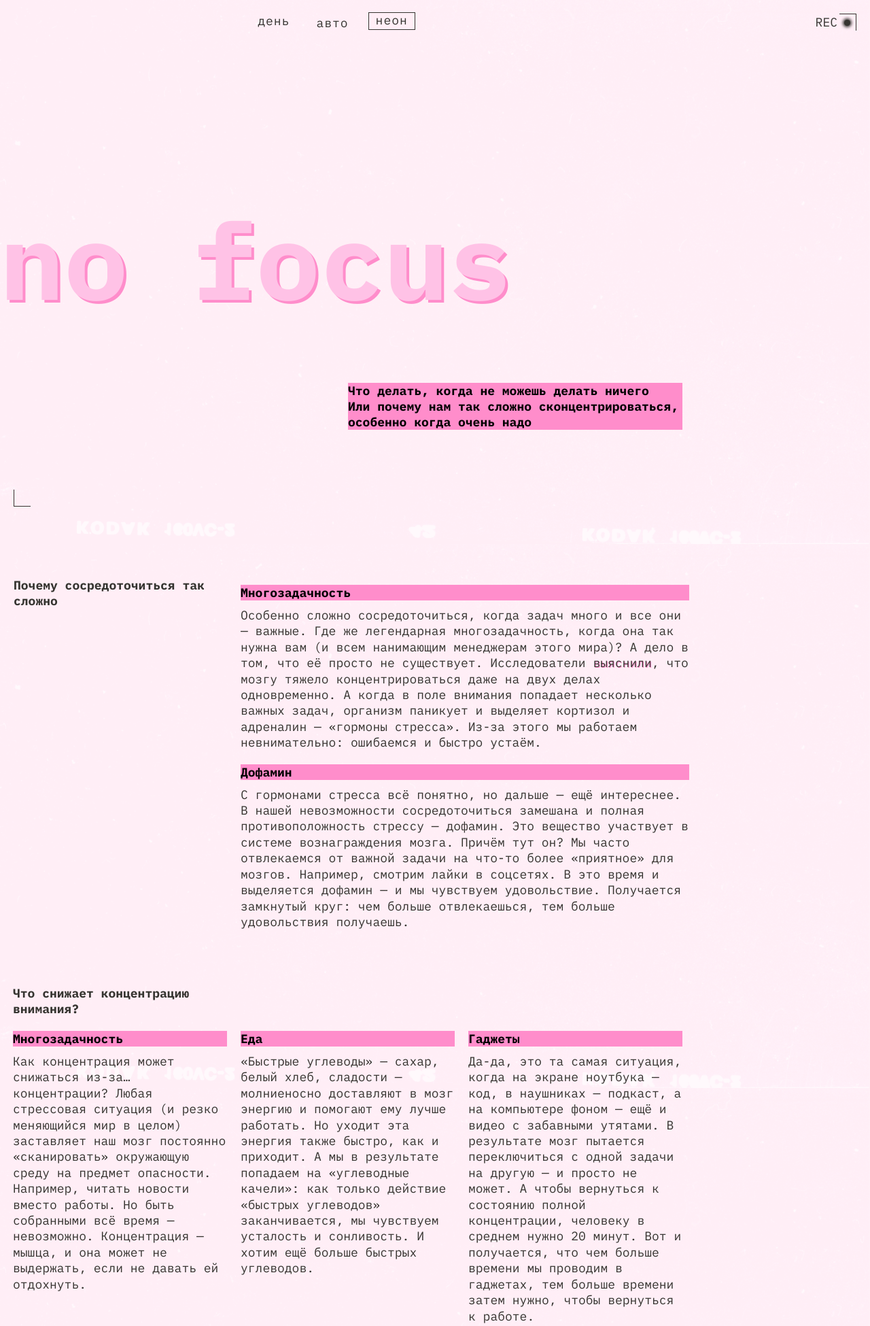
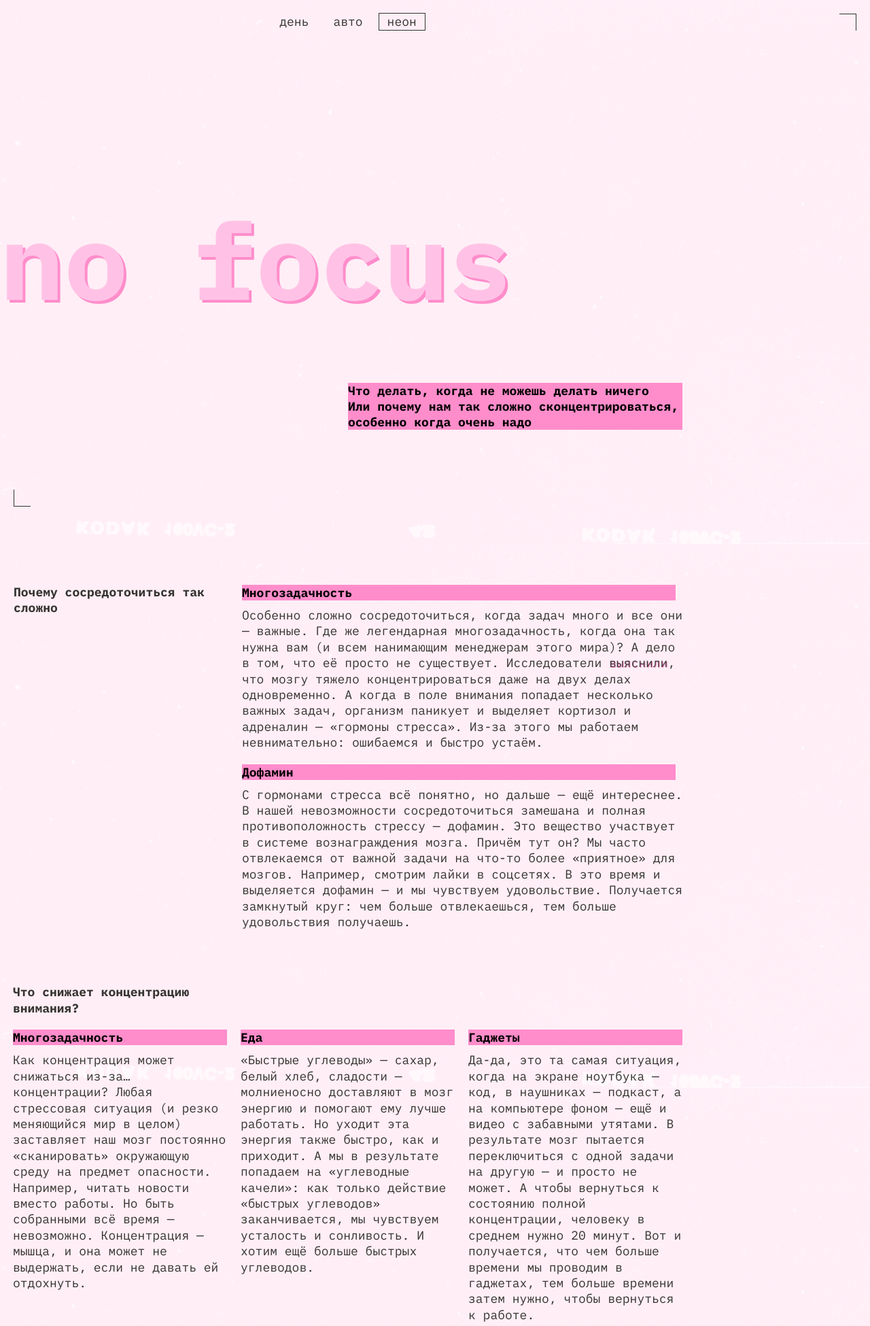
Before and after one commit to YanaPoddubnaya/slozhno-sosredotochitsya-fd, a plain HTML site: page index.html in a window 1280 px wide. Shown: the top 1950 px of the page at 68% size. Drawn offline with Linux system fonts and the light colour scheme.

Commit message:
refactor margins, paddings and all the dimensions

```diff
--- a/index.html
+++ b/index.html
@@ -43,7 +43,6 @@
           </ul>
         </nav>
       </div>
-      <div class="spacer"></div>
       <section class="header__section">
         <h1>no focus</h1>
       </section>
@@ -176,7 +175,7 @@
         </div>
       </section>
     </main>
-    <footer class="footer decorated-zone">
+    <footer class="footer">
       <div class="box__rec"></div>
       <div class="box"></div>
       <h2 class="footer__title">focus</h2>
--- a/styles/dark.css
+++ b/styles/dark.css
@@ -36,6 +36,10 @@
   h3 {
     color: #FF0070;
   }
+
+  .record {
+    visibility: visible;
+  }
 }
 
 .theme-dark .page {
@@ -45,3 +49,7 @@
 .theme-dark h3 {
   color: #FF0070 !important;
 }
+
+.theme-dark .record {
+  visibility: visible;
+}
--- a/styles/light.css
+++ b/styles/light.css
@@ -44,9 +44,6 @@
 
 .theme-light .header__theme-menu-button_type_light {
   outline: 1px solid var(--color-band);
-  padding-left: 13px;
-  padding: 0px 7px 6px 12px;
-  margin-top: 4px;
 }
 
 .theme-light .header__theme-menu-button_type_dark:hover {
@@ -59,10 +56,6 @@
 
 .theme-light .record {
   visibility: hidden;
-}
-
-.theme-light .header__section {
-  margin: 67px 31px 54px 11px;
 }
 
 .theme-light .title-text {
@@ -85,21 +78,11 @@
     margin-left: 5px;
   }
 
-.theme-light .header__section {
-    margin-top: 180px;
-    margin-left: 0;
-  }
-
 .theme-light .box {
     margin-top: 130px;
   }
 }
 @media (width>=1024px) {
-
-.theme-light .header__theme-menu-button_type_light {
-  padding: 1px 12px 5px 12px;
-  margin-left: 13px;
-  }
 
 .theme-light .title-text {
     margin-top: 112px;
--- a/styles/style.css
+++ b/styles/style.css
@@ -13,21 +13,26 @@
 }
 
 header {
-  height: 668px;
+  height: 100vh;
 }
 
 .header .decorated-zone {
   position: absolute;
 }
 
+.record {
+  visibility: hidden;
+}
+
 .decorated-zone {
   display: flex;
   align-items: end;
   flex-direction: column;
+  justify-content: space-between;
+  height: 180px;
 }
 
 .header__theme-menu {
-  margin-top: 39px;
   font-family: 'IBM Plex Mono', sans-serif;
   font-style: normal;
   font-weight: 400;
@@ -35,8 +40,9 @@ header {
 }
 
 .header__theme-menu-list {
-  height: 98px;
   display: grid;
+  margin-bottom: 5px;
+  margin-right: 5px;
 }
 
 .header__theme-menu-item {
@@ -45,11 +51,11 @@ header {
   flex-direction: row;
   justify-content: center;
   align-items: center;
-  padding: 0px 12px;
-  height: 26px;
+  padding: 5px 6px;
 }
 
 .header__theme-menu-button {
+  padding: 4px 12px;
   font-weight: 400;
   font-size: var(--font-size);
   line-height: var(--font-size);
@@ -57,8 +63,11 @@ header {
   text-transform: lowercase;
   background-color: transparent;
   border: none;
-  letter-spacing: 1px;
   color: var(--color-band);
+}
+
+.header__section {
+  margin: 59px 10px 53px 11px;
 }
 
 .header__theme-menu-button_active {
@@ -109,16 +118,8 @@ header {
   outline: none;
 }
 
-.header__theme-menu-button_type_auto {
-  margin-top: 6px;
-  margin-left: 3px;
-  }
-
 .header__theme-menu-button_type_dark {
   outline: 1px solid var(--color-band);
-  padding-left: 13px;
-  padding: 2px 10px 4px;
-  margin-top: 15px;
 }
 
 .header__theme-menu-button_type_light:hover {
@@ -128,10 +129,6 @@ header {
 
 .header__theme-menu-button_type_light:focus {
   border-bottom: 1px solid var(--color-band);
-  }
-
-.header__section {
-  margin: 68px 10px 53px 9px;
   }
 
 h1 {
@@ -183,7 +180,23 @@ h2 {
 }
 
 .section {
-  padding-bottom: 37px;
+  margin-bottom: 40px;
+}
+
+.section__text-one {
+  margin-top: 30px;
+}
+
+.section__text-two {
+  margin-top: 40px;
+}
+
+.section_text-three {
+  margin-top: 42px;
+}
+
+.block__image {
+  margin-top: 50px;
 }
 
 article {
@@ -240,21 +253,6 @@ a:focus {
   outline: 1px solid var(--color-shadow);
 }
 
-.section__text-one {
-  height: 949px;
-  padding-top: 31px;
-}
-
-.section__text-two {
-  height: 1119px;
-  padding-top: 81px;
-}
-
-.section_text-three {
-  padding-top: 130px;
-  margin-bottom: 51px;
-}
-
 .image {
   height: 1366px;
   display: grid;
@@ -284,7 +282,6 @@ img {
   color: var(--color-primary);
   text-shadow: 2px 2px 0px var(--color-shadow);
   background: none;
-  margin-bottom: 95px;
 
 }
 
@@ -304,10 +301,6 @@ img {
   height: 1024px;
   }
 
-header {
-  height: 100vh;
-}
-
 .record {
   padding-right: 29px;
   padding-top: 10px;
@@ -319,27 +312,26 @@ header {
   }
 
 .header__theme-menu {
-  margin-right: 9px;
-  margin-top: 143px;
-  }
-
-.header__theme-menu-list {
-  display: grid;
-  align-items: center;
-  }
-
-.header__theme-menu-button_type_dark {
-  margin-top: 15px;
+  margin-right: 15px;
 }
 
 .header__section {
   margin: 0;
-  margin-top: 180px;
+  margin-top: 170px;
+  }
+
+.header__theme-menu-list {
+  margin-bottom: 0;
+  margin-right: 0;
 }
 
 h1 {
   margin: 0;
   letter-spacing: 2.5px;
+  }
+
+.decorated-zone {
+  height: 295px;
 }
 
 .title-text {
@@ -352,6 +344,10 @@ h1 {
 
 h2 {
   grid-column-start: 2;
+  }
+
+.box__text-one .title-decor {
+  margin: 20px 20px 10px 0px;
 }
 
 .title-decor {
@@ -372,16 +368,21 @@ h2 {
   }
 
 .section {
-  margin-bottom: 12px;
+  margin-bottom: 60px;
 }
 
 .section__text-one {
   display: grid;
-  grid-template-columns: repeat(3, 1fr);
-  margin-top: 265px;
+  grid-template-columns: 240px 1fr;
+  grid-column-gap: 10px;
   margin-right: 10px;
   margin-left: 5px;
-  height: 648px;
+  margin-top: 40px;
+}
+
+.section__text-one h3 {
+  margin-left: 5px;
+  margin-top: 10px;
 }
 
 .box__text-one {
@@ -394,10 +395,9 @@ h2 {
 .section__text-two {
   grid-column-start: 1;
   grid-column-end: 4;
-  margin-top: 31px;
+  margin-top: 70px;
   margin-left: 9px;
   margin-right: 10px;
-  height: 675px;
   }
 
 article {
@@ -411,6 +411,7 @@ article {
 .section_text-three {
   display: grid;
   grid-template-columns: repeat(3, 1fr);
+  margin-top: 30px;
   }
 
 .title__consentarion {
@@ -435,7 +436,11 @@ article {
 .block__image {
   margin-left: 10px;
   margin-right: 10px;
-  padding-top: 10px;
+  margin-top: 80px;
+}
+
+.block__image .title-decor {
+  margin-left: 10px;
 }
 
 .image {
@@ -470,14 +475,10 @@ article {
   grid-column: span 2;
 }
 
-.footer {
-  height: 1024px;
-}
-
 .footer__title {
   letter-spacing: 2px;
   justify-content: center;
-  margin-top: 250;
+  margin-bottom: 0;
 }
 
 .footer .box {
@@ -495,6 +496,7 @@ article {
 .decorated-zone {
   display: flex;
   align-items: center;
+  justify-content: flex-start;
 }
 
 .record {
@@ -508,27 +510,28 @@ article {
 
 .header__theme-menu {
   margin-top: 0;
-  margin-right: 36px;
+  margin-right: 0;
+}
+
+.header__section {
+  margin-top: 40px;
+}
+
+.header__theme-menu-item {
+  padding: 0px 6px;
 }
 
 .header__theme-menu-list {
   display: flex;
-  align-items: flex-start;
+  align-items: baseline;
   text-align: center;
   height: 26px;
-  margin-top: 18px;
-  margin-right: 5px;
+  margin-top: 20px;
   }
 
-.header__theme-menu-button_type_dark {
-  margin: 0;
+  .header__theme-menu-button {
+    padding: 3px 12px;
   }
-
-.spacer {
-  height: 111px;
-  }
-
-
 h1 {
   font-size: 157px;
   letter-spacing: 0;
@@ -551,20 +554,20 @@ h1 {
 }
 
 .section__text-one {
-  margin: 0;
+  grid-template-columns: 300px 1fr;
+  grid-column-gap: 40px;
+  margin-top: 40;
   margin-left: 10px;
-  margin-top: 9px;
-  height: 508px;
+}
+
+.section__text-one h3 {
+  margin-left: 0;
 }
 
 .box__text-one {
   padding: 0;
   padding-left: 4px;
   margin: 0 0 10px 2px;
-  }
-
-.section__text-two {
-  height: 498px;
   }
 
 .title__section-text-two {
@@ -590,6 +593,5 @@ h1 {
 .footer__title {
   font-size: 157px;
   letter-spacing: 0px;
-  margin: 23px;
   }
 }
```
Lines whose indentation alone changed are shown as unchanged.
